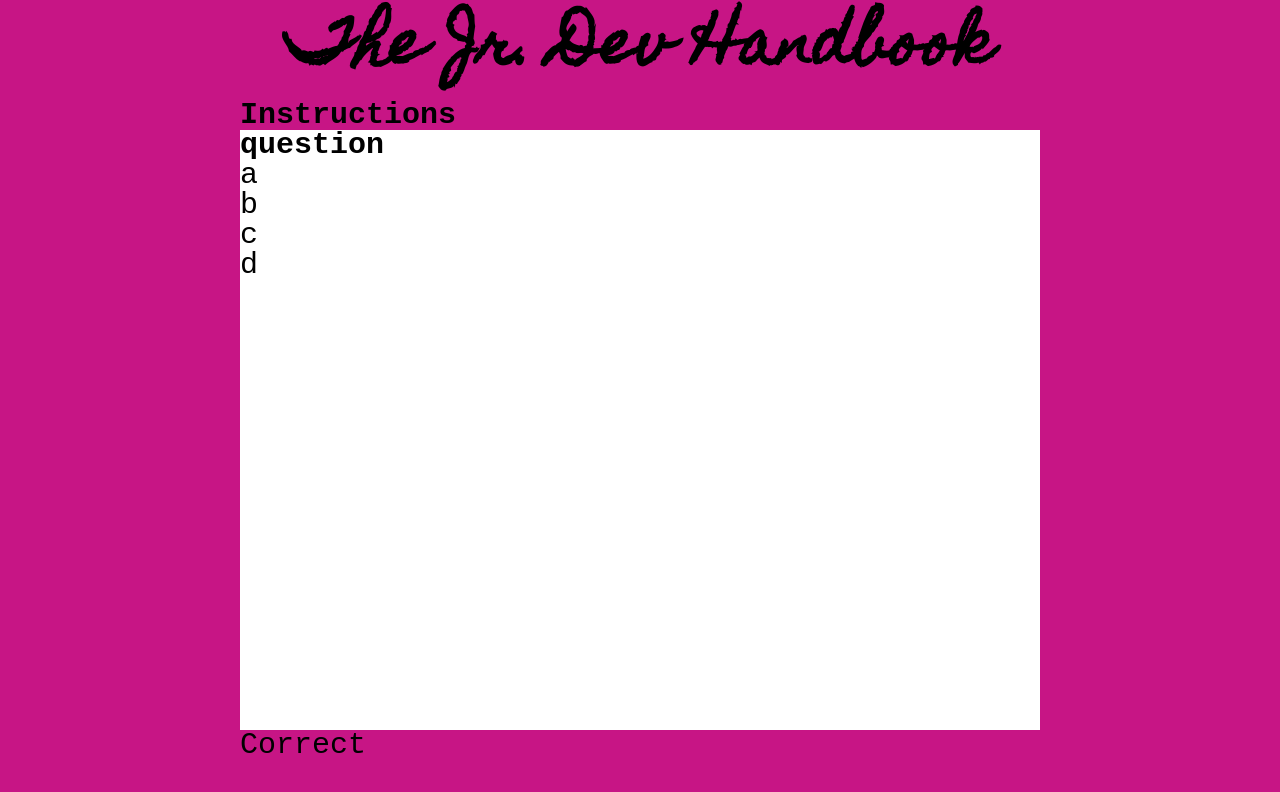
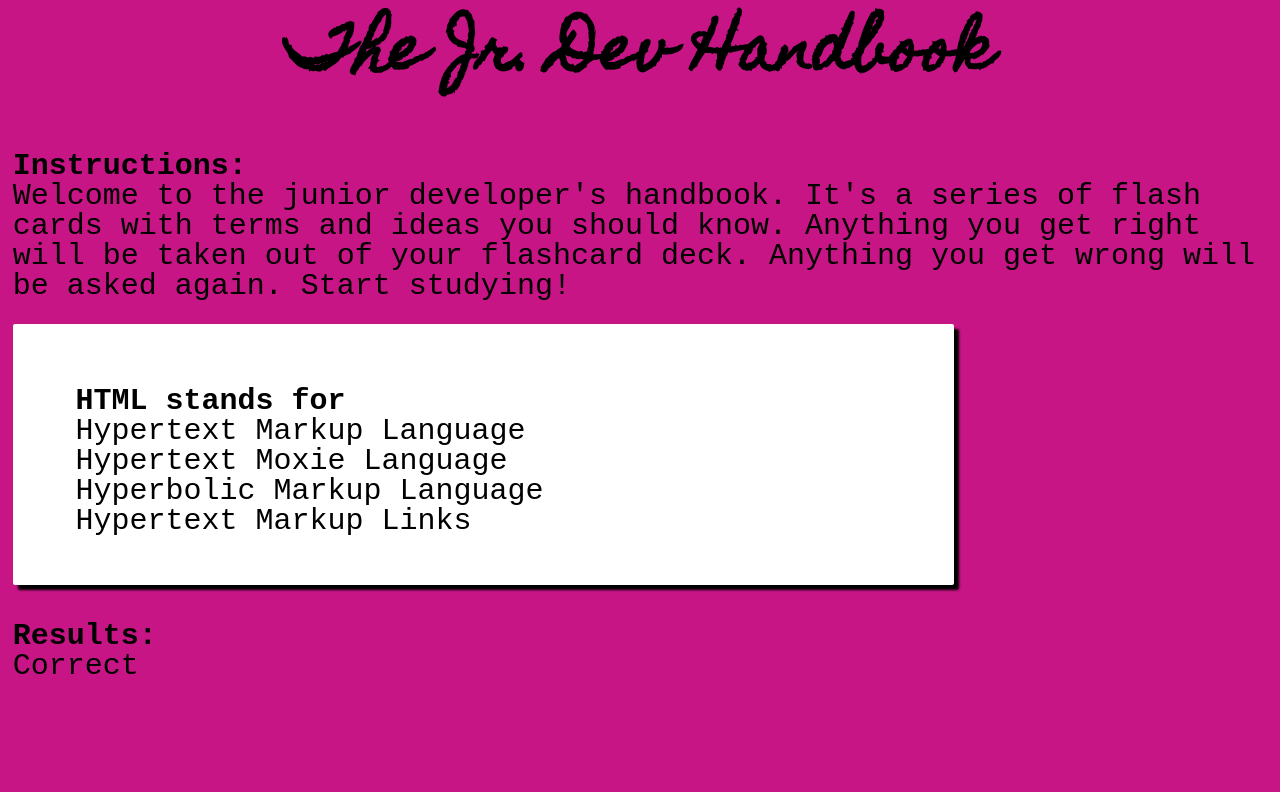
Before and after one commit to Klhalls89/Jr-Dev-Handbook, a React (Create React App) app: page / in a window 1280 px wide. Shown: the top 792 px of the page. Built offline with nearby package versions, Linux system fonts and the light colour scheme.

Commit message:
updated css, wrote new test, passed card props

```diff
--- a/src/data/handbook.js
+++ b/src/data/handbook.js
@@ -270,6 +270,4 @@ let handbook = [
   }
 ]
 
-module.exports = {
-    handbook
-}
+export default handbook;
--- a/src/scripts/App.js
+++ b/src/scripts/App.js
@@ -17,15 +17,28 @@ class App extends Component {
   }
 
   render() {
+    let currentQuestion;
+    if (this.state.questions.length > 0) {
+      currentQuestion = this.state.questions[0]
+    }
     return (
-    <div>
-      <section className="header">
+    <div className="quiz-page">
+      <section className="header-sect">
         <h1 className="logo">The Jr. Dev Handbook</h1>
-        <h2>Instructions</h2>
       </section>
-      <section className="card-section">
-        <Card questions={this.state.questions}/>
-        <p>Correct</p>
+      <section className="instructions-sect">
+        <h2>Instructions:</h2>
+        <p>Welcome to the junior developer's handbook.
+        It's a series of flash cards with terms and ideas you should know.
+        Anything you get right will be taken out of your flashcard deck.
+        Anything you get wrong will be asked again. Start studying!</p>
+      </section>
+      <section className="card-sect">
+        <Card currentQuestion={currentQuestion}/>
+      </section>
+      <section className="results-sect">
+        <h2>Results:</h2>
+        <p className="results">Correct</p>
       </section>
     </div>
     )
--- a/src/scripts/Card.js
+++ b/src/scripts/Card.js
@@ -4,20 +4,30 @@ import React, { Component } from "react";
 class Card extends Component {
  constructor(){
   super();
-    this.state = {
-      currentCard: {}
+  }
+
+  render() {
+    let displayedQueston;
+    let displayedAnswers;
+    let answer1;
+    let answer2;
+    let answer3;
+    let answer4;
+    if(this.props.currentQuestion){
+    displayedQueston = this.props.currentQuestion.question
+    displayedAnswers = this.props.currentQuestion.answers
+    answer1 = displayedAnswers[0];
+    answer2 = displayedAnswers[1];
+    answer3 = displayedAnswers[2];
+    answer4 = displayedAnswers[3];
     }
-  }
-  render() {
-   let questions = this.props.questions.handbook
-   console.log(questions)
     return (
     <div className="card-div">
-      <h3>question</h3>
-      <p>a</p>
-      <p>b</p>
-      <p>c</p>
-      <p>d</p>
+      <h3>{displayedQueston}</h3>
+      <p className="answer">{answer1}</p>
+      <p className="answer">{answer2}</p>
+      <p className="answer">{answer3}</p>
+      <p className="answer">{answer4}</p>
     </div>
     )
   }
--- a/src/styles/App.scss
+++ b/src/styles/App.scss
@@ -6,17 +6,29 @@ body {
 /*  background-image: url('./pinkpaper.jpg');
   object-fit: cover;*/
   background-color: mediumvioletred;
-  display: flex;
-  flex-direction: column;
-  justify-content: center;
-  align-items: center;
   font-family: $font;
   font-size: 30px;
 }
 
+.quiz-page {
+  display: grid;
+  grid-gap: 3%;
+  grid-template-rows: 1fr 1fr 2fr 1fr;
+}
+
 .logo {
-  padding: 20px;
   font-family: $logoFont;
-  font-size: 60px;
+  font-size: 2em;
   text-align: center;
 }
+
+.header-sect {
+  margin-top: 2%;
+}
+
+.header-sect,
+.instructions-sect,
+.card-sect,
+.results-sect {
+  padding: 0 1%;
+}
--- a/src/styles/Card.scss
+++ b/src/styles/Card.scss
@@ -1,6 +1,9 @@
 .card-div {
  /*background-image: url("./bubble.png");*/
   background-color: #fff;
-  height: 600px;
-  width: 800px;
+  padding: 5%;
+  height: 95%;
+  width: 75%;
+  box-shadow: 5px 5px 2.5px black;
+  border-radius: 2px;
 }
```
Also changed, not shown: 2 other files (tests, documents, lock files or other folders).
